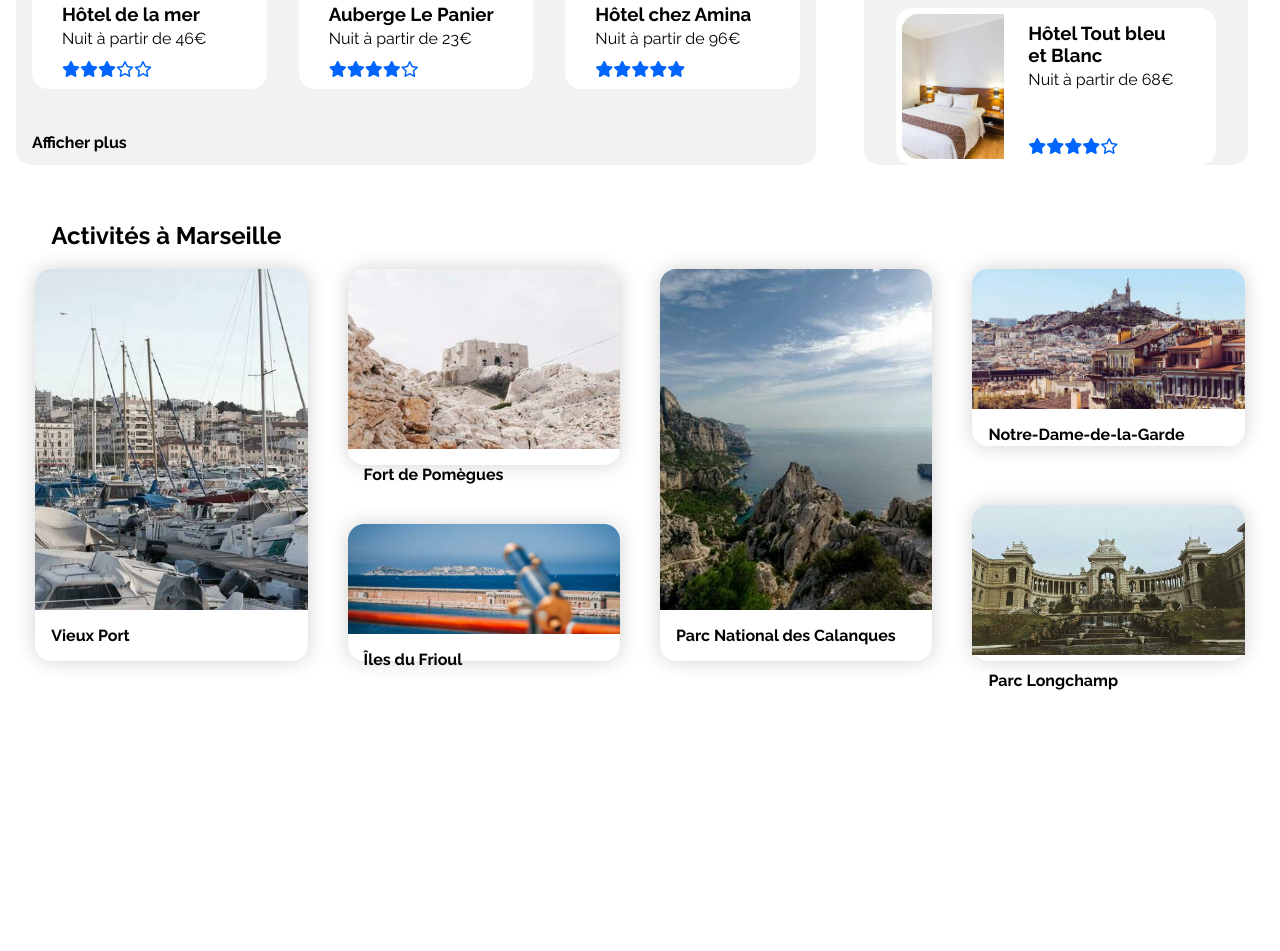
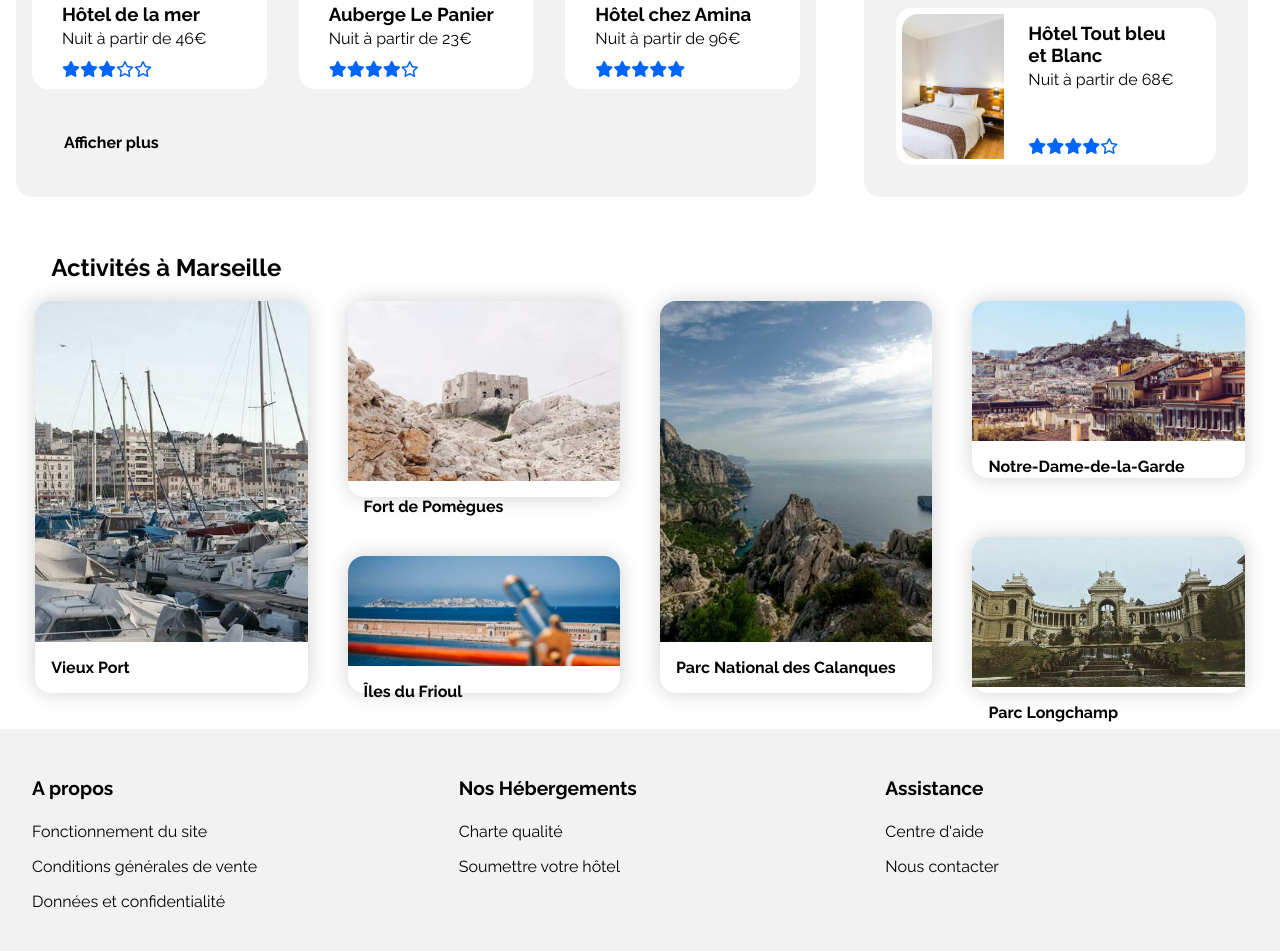
Before and after one commit to BenjaminZilliox/BenjaminZilliox_2_06072021, a plain HTML site: page index.html in a window 1280 px wide. Shown: the part 870-1821 px from the top of the page. Before the commit the page ends 1576 px from the top, so only its background shows below. Drawn offline with Linux system fonts and the light colour scheme.

Commit message:
integration du footer

```diff
--- a/index.html
+++ b/index.html
@@ -264,7 +264,7 @@
             </div>
           </div>
         </div>
-        <div class="popular">
+        <div class="popular popular3">
           <img
             class="imgpopular"
             src="images/hebergements/4_small/febrian-zakaria-sjvU0THccQA-unsplash.jpg"
@@ -345,5 +345,26 @@
         </div>
       </div>
     </section>
+
+    <!-- Footer -->
+
+    <footer>
+      <div class="about">
+        <h2>A propos</h2>
+        <a href="#">Fonctionnement du site</a>
+        <a href="#">Conditions générales de vente</a>
+        <a href="#">Données et confidentialité</a>
+      </div>
+      <div class="ourhosting">
+        <h2>Nos Hébergements</h2>
+        <a href="#">Charte qualité</a>
+        <a href="#">Soumettre votre hôtel</a>
+      </div>
+      <div class="assistance">
+        <h2>Assistance</h2>
+        <a href="#">Centre d'aide</a>
+        <a href="#">Nous contacter</a>
+      </div>
+    </footer>
   </body>
 </html>
--- a/style.css
+++ b/style.css
@@ -2,7 +2,6 @@ body {
   scroll-behavior: smooth;
   font-family: "Raleway", sans-serif;
   margin: auto;
-  max-width: 1440px;
 }
 
 .header {
@@ -317,6 +316,7 @@ body {
   text-decoration: none;
   color: black;
   font-weight: bold;
+  margin: 0 0 2rem 2rem;
 }
 
 /********************* Section Les plus populaire *********************/
@@ -357,6 +357,10 @@ body {
   max-height: 145px;
   cursor: pointer;
   transition: 0.3s;
+}
+
+.popular3 {
+  margin-bottom: 2rem;
 }
 
 .popular:hover {
@@ -475,3 +479,41 @@ body {
   width: 100%;
   border-radius: 1rem 1rem 0 0;
 }
+
+/********** FOOTER ***********/
+
+footer {
+  background-color: #f2f2f2;
+  display: flex;
+  justify-content: space-between;
+  width: 100%;
+}
+footer a {
+  text-decoration: none;
+  color: black;
+  padding: 0.5rem 0;
+}
+.about {
+  display: flex;
+  flex-direction: column;
+  padding: 2rem;
+  width: 30%;
+}
+
+.ourhosting {
+  display: flex;
+  flex-direction: column;
+  padding: 2rem;
+  width: 30%;
+}
+
+.assistance {
+  display: flex;
+  flex-direction: column;
+  padding: 2rem;
+  width: 30%;
+}
+
+footer h2 {
+  font-size: 1.2rem;
+}
```
